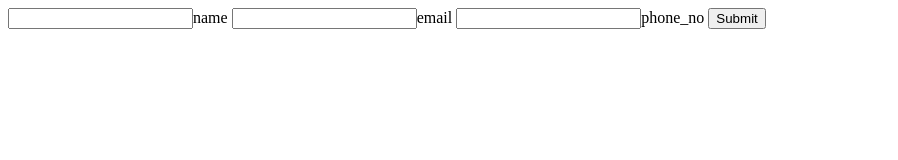
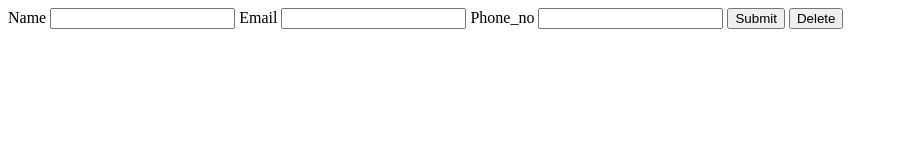
Before and after one commit to Kashi-Srishala/localstorage_basic, a plain HTML site: page index.html in a window 1280 px wide. Shown: the whole page, without its empty margins (0-898 px from the left). Drawn offline with Linux system fonts and the light colour scheme.

Commit message:
added delete function

```diff
--- a/index.html
+++ b/index.html
@@ -9,11 +9,14 @@
 </head>
 <body>
     <form id="form">
-
-        <input type="text" id="name">name</input>
-        <input type="email" id="email">email</input>
-        <input type="phone_no" id="phone_no">phone_no</input>
+        <label>Name</label>
+        <input type="text" id="name">
+        <label>Email</label>
+        <input type="email" id="email">
+        <label>Phone_no</label>
+        <input type="phone_no" id="phone_no">
         <button type="submit">Submit</button>
+        <button type="delete">Delete</button>
       </form>
     <script src="script.js"></script>
 </body>
--- a/script.js
+++ b/script.js
@@ -1,3 +1,18 @@
+//local_storage
+
+// var form = document.getElementById('form');
+// form.addEventListener('submit', function(event){
+//     event.preventDefault();
+
+//     var name = document.getElementById('name').value;
+//     var email = document.getElementById('email').value;
+//     var phone_no = document.getElementById('phone_no').value;
+
+//     localStorage.setItem('name',name);
+//     localStorage.setItem('email', email);
+//     localStorage.setItem('phone_no', phone_no);
+// });
+
 //local_storage
 
 var form = document.getElementById('form');
@@ -12,3 +27,10 @@ form.addEventListener('submit', function(event){
     localStorage.setItem('email', email);
     localStorage.setItem('phone_no', phone_no);
 });
+
+var deleteBtn = document.getElementById('form');
+deleteBtn.addEventListener('delete', function(event) {
+    localStorage.removeItem('name');
+    localStorage.removeItem('email');
+    localStorage.removeItem('phone_no');
+});
```
